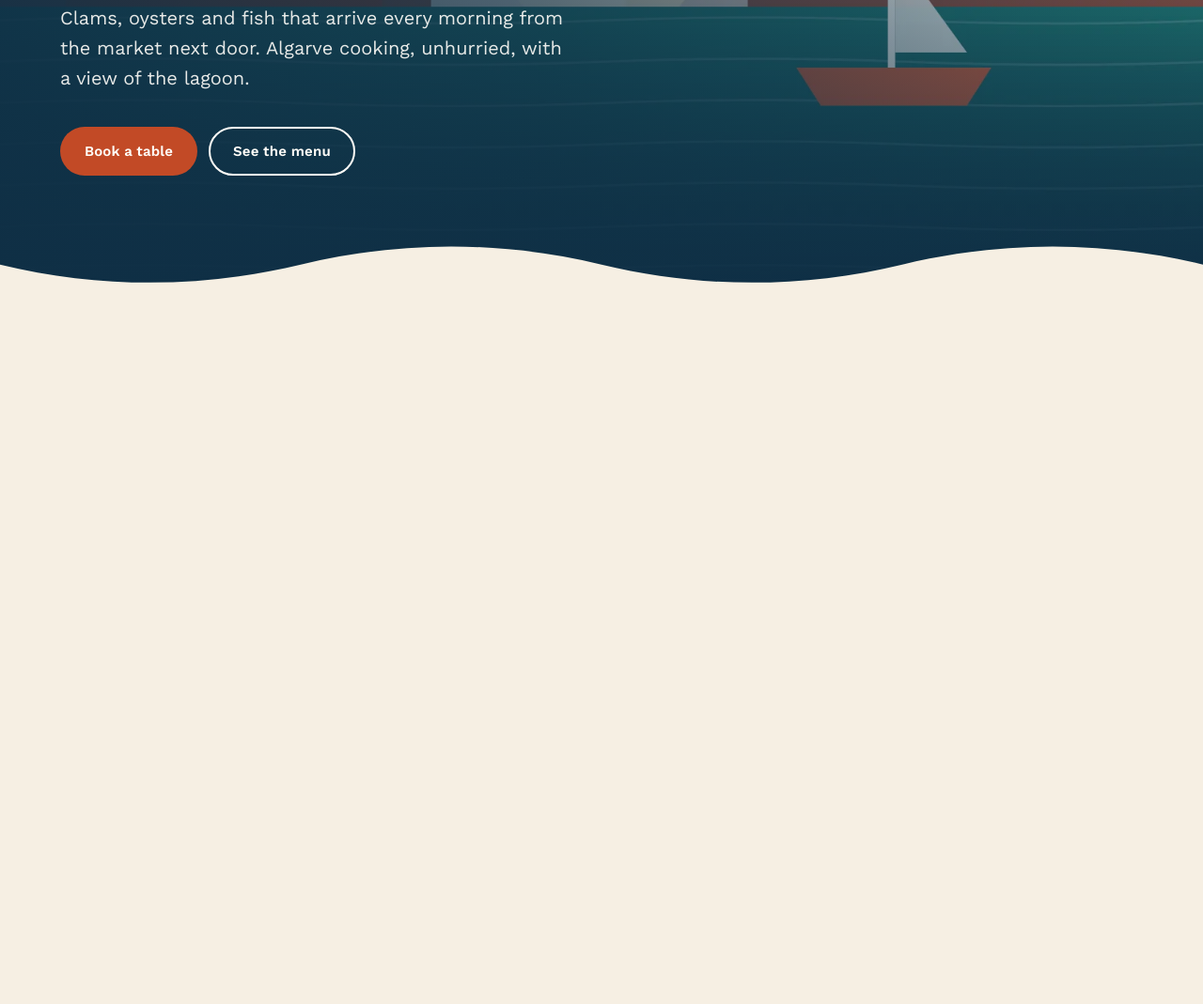
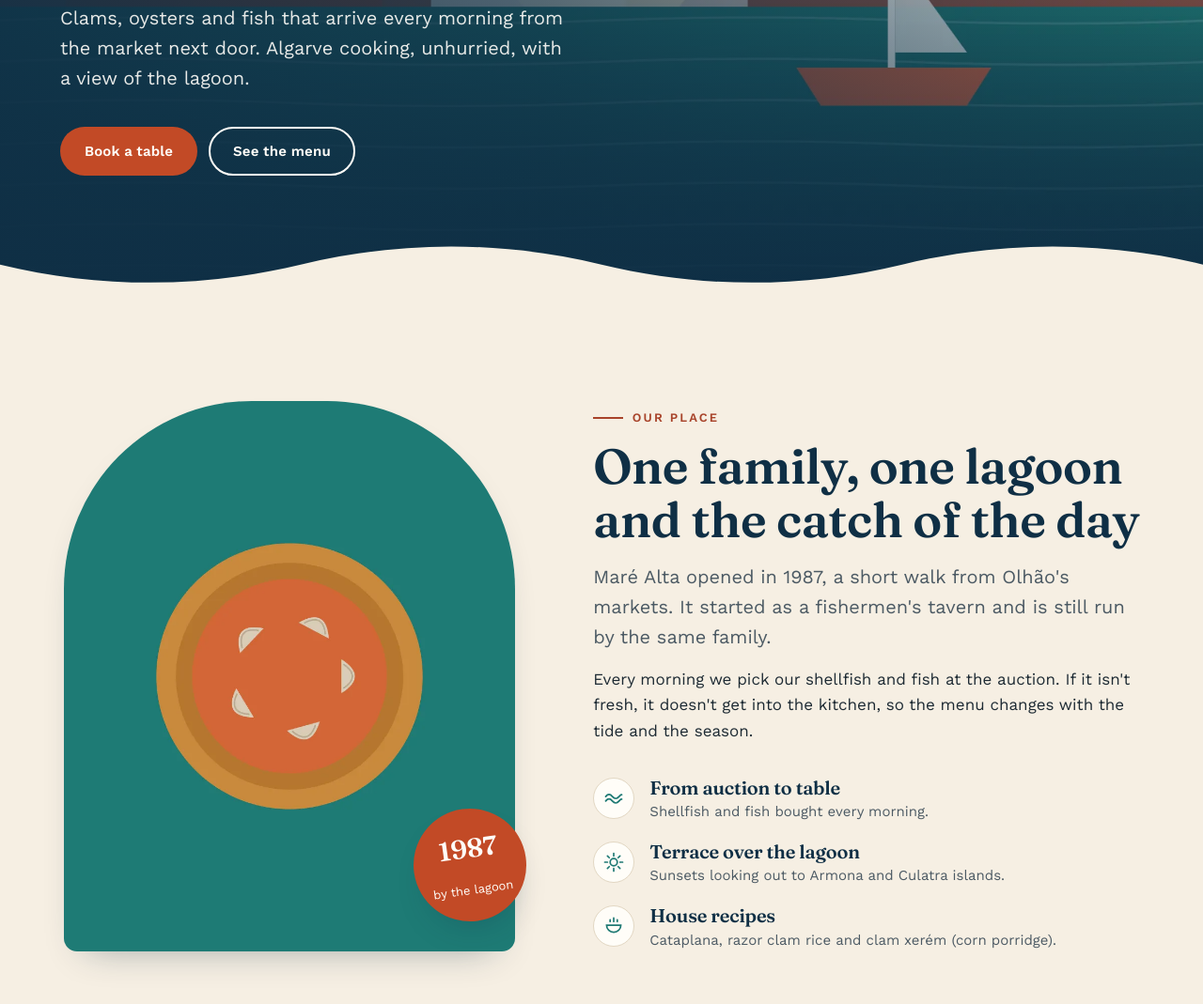
Before and after one commit to RFJ26/mare-alta, a plain HTML site: page index.html in a window 1280 px wide. Shown: the part 495-1564 px from the top of the page at 94% size. Before the commit the page ends 810 px from the top, so only its background shows below. Drawn offline with Linux system fonts and the light colour scheme.

Commit message:
Secção Sobre
Imagem em arco (janela algarvia) com selo do ano, texto da casa e três
destaques com ícones. Grid de duas colunas a partir de 900px.
Traduções PT/EN/ES.

Co-Authored-By: Claude Opus 5.5 <noreply@anthropic.com>

```diff
--- a/css/sections.css
+++ b/css/sections.css
@@ -188,3 +188,84 @@
   height: clamp(40px, 6vw, 90px);
   color: var(--areia);
 }
+
+/* ==========================================================================
+   Sobre
+   ========================================================================== */
+
+.sobre__grelha {
+  display: grid;
+  gap: clamp(2.5rem, 2rem + 4vw, 5rem);
+  align-items: center;
+}
+
+@media (min-width: 900px) {
+  .sobre__grelha { grid-template-columns: minmax(0, 5fr) minmax(0, 6fr); }
+}
+
+.sobre__figura {
+  position: relative;
+  max-width: 30rem;
+  justify-self: center;
+}
+
+.sobre__figura img {
+  width: 100%;
+  border-radius: 200px 200px var(--raio) var(--raio); /* arco, como as janelas das casas algarvias */
+  box-shadow: var(--sombra);
+  aspect-ratio: 9 / 11;
+  object-fit: cover;
+}
+
+.sobre__selo {
+  position: absolute;
+  right: -0.75rem;
+  bottom: 2rem;
+  display: grid;
+  place-items: center;
+  width: 7.5rem;
+  aspect-ratio: 1;
+  padding: 1rem;
+  border-radius: 50%;
+  background: var(--coral-escuro);
+  color: var(--espuma);
+  font-size: var(--fs-xs);
+  line-height: 1.2;
+  text-align: center;
+  box-shadow: var(--sombra);
+  transform: rotate(-8deg);
+}
+.sobre__selo-ano { display: block; font-family: var(--font-titulo); font-size: 1.75rem; font-weight: 600; }
+
+.sobre__texto > p + p { margin-top: 1rem; }
+
+.sobre__destaques {
+  display: grid;
+  gap: 1.25rem;
+  margin-top: 2.25rem;
+  padding: 0;
+  list-style: none;
+}
+
+.sobre__destaques li {
+  display: flex;
+  gap: 1rem;
+  align-items: flex-start;
+}
+
+.sobre__destaques svg {
+  flex: none;
+  width: 2.75rem;
+  height: 2.75rem;
+  padding: 0.6rem;
+  border-radius: 50%;
+  background: var(--espuma);
+  border: 1px solid var(--linha);
+  fill: none;
+  stroke: var(--ria);
+  stroke-width: 1.8;
+  stroke-linecap: round;
+}
+
+.sobre__destaques h3 { font-size: var(--fs-lg); color: var(--mar); }
+.sobre__destaques p { margin-top: 0.15rem; color: var(--tinta-suave); font-size: var(--fs-sm); }
--- a/i18n/en.json
+++ b/i18n/en.json
@@ -14,5 +14,17 @@
   "hero.titulo": "Fresh from the ria, <em>to your table</em> in Olhão",
   "hero.texto": "Clams, oysters and fish that arrive every morning from the market next door. Algarve cooking, unhurried, with a view of the lagoon.",
   "hero.reservar": "Book a table",
-  "hero.menu": "See the menu"
+  "hero.menu": "See the menu",
+  "sobre.img_alt": "Clam cataplana straight off the stove",
+  "sobre.desde": "by the lagoon",
+  "sobre.sobretitulo": "Our place",
+  "sobre.titulo": "One family, one lagoon and the catch of the day",
+  "sobre.p1": "Maré Alta opened in 1987, a short walk from Olhão's markets. It started as a fishermen's tavern and is still run by the same family.",
+  "sobre.p2": "Every morning we pick our shellfish and fish at the auction. If it isn't fresh, it doesn't get into the kitchen, so the menu changes with the tide and the season.",
+  "sobre.d1_t": "From auction to table",
+  "sobre.d1_p": "Shellfish and fish bought every morning.",
+  "sobre.d2_t": "Terrace over the lagoon",
+  "sobre.d2_p": "Sunsets looking out to Armona and Culatra islands.",
+  "sobre.d3_t": "House recipes",
+  "sobre.d3_p": "Cataplana, razor clam rice and clam xerém (corn porridge)."
 }
--- a/index.html
+++ b/index.html
@@ -75,6 +75,45 @@
         <path fill="currentColor" d="M0 50c120 30 240 30 360 0s240-30 360 0 240 30 360 0 240-30 360 0v40H0z"/>
       </svg>
     </section>
+
+    <!-- SOBRE -->
+    <section class="secao sobre" id="sobre" aria-labelledby="sobre-titulo">
+      <div class="container sobre__grelha">
+        <figure class="sobre__figura">
+          <img src="assets/img/sobre-900.webp"
+               srcset="assets/img/sobre-450.webp 450w, assets/img/sobre-900.webp 900w"
+               sizes="(min-width: 900px) 40vw, 90vw" width="900" height="1100"
+               alt="Cataplana de amêijoas acabada de sair do lume" data-i18n-attr="alt:sobre.img_alt"
+               loading="lazy" decoding="async">
+          <figcaption class="sobre__selo">
+            <span class="sobre__selo-ano">1987</span>
+            <span data-i18n="sobre.desde">à beira da ria</span>
+          </figcaption>
+        </figure>
+
+        <div class="sobre__texto">
+          <p class="secao__sobretitulo" data-i18n="sobre.sobretitulo">A nossa casa</p>
+          <h2 class="secao__titulo" id="sobre-titulo" data-i18n="sobre.titulo">Uma família, uma ria e o marisco do dia</h2>
+          <p class="secao__intro" data-i18n="sobre.p1">O Maré Alta abriu em 1987, a dois passos dos mercados de Olhão. Começou como tasca de pescadores e continua a ser gerido pela mesma família.</p>
+          <p data-i18n="sobre.p2">Todas as manhãs escolhemos o marisco e o peixe na lota. O que não está fresco não entra na cozinha, por isso o menu muda com a maré e a estação.</p>
+
+          <ul class="sobre__destaques">
+            <li>
+              <svg viewBox="0 0 24 24" aria-hidden="true"><path d="M3 15c2.5-3 5-3 7.5 0s5 3 7.5 0 3-2 3-2M3 10c2.5-3 5-3 7.5 0s5 3 7.5 0 3-2 3-2"/></svg>
+              <div><h3 data-i18n="sobre.d1_t">Da lota para a mesa</h3><p data-i18n="sobre.d1_p">Marisco e peixe comprados todas as manhãs.</p></div>
+            </li>
+            <li>
+              <svg viewBox="0 0 24 24" aria-hidden="true"><circle cx="12" cy="12" r="4"/><path d="M12 2v3M12 19v3M2 12h3M19 12h3M5 5l2 2M17 17l2 2M5 19l2-2M17 7l2-2"/></svg>
+              <div><h3 data-i18n="sobre.d2_t">Esplanada sobre a ria</h3><p data-i18n="sobre.d2_p">Pôr do sol com vista para as ilhas da Armona e Culatra.</p></div>
+            </li>
+            <li>
+              <svg viewBox="0 0 24 24" aria-hidden="true"><path d="M4 11h16a8 8 0 0 1-16 0zM12 3v4M8 5v2M16 5v2"/></svg>
+              <div><h3 data-i18n="sobre.d3_t">Receitas da casa</h3><p data-i18n="sobre.d3_p">Cataplana, arroz de lingueirão e xerém de amêijoa.</p></div>
+            </li>
+          </ul>
+        </div>
+      </div>
+    </section>
   </main>
 </body>
 </html>
```
Also changed, not shown: i18n/es.json (+13 -1 lines), i18n/pt.json (+13 -1 lines).
